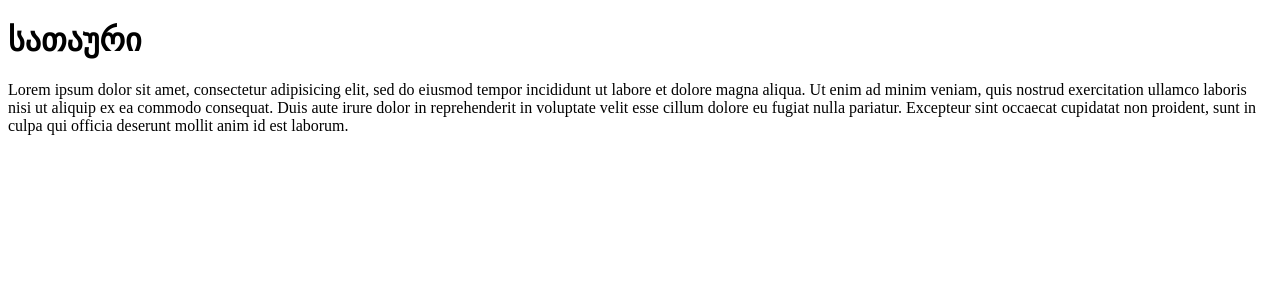
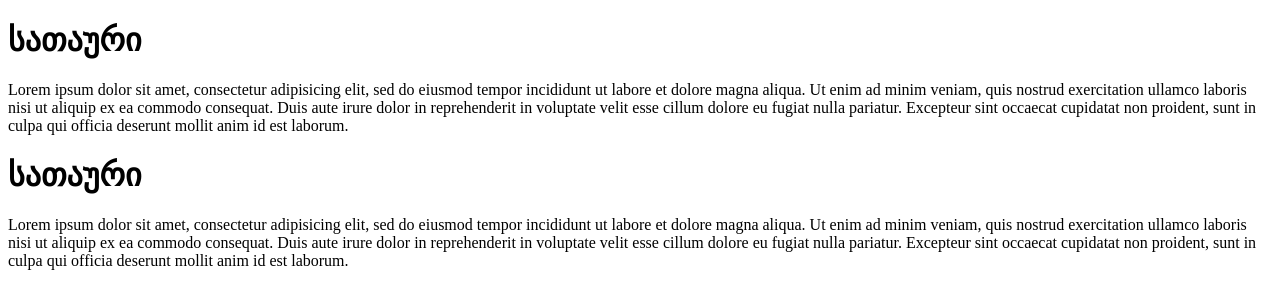
Before and after one commit to Beka120788/lesson55, a plain HTML site: page index.html in a window 1280 px wide. Drawn offline with Linux system fonts and the light colour scheme.

Commit message:
add second box

```diff
--- a/index.html
+++ b/index.html
@@ -14,6 +14,15 @@
 		cillum dolore eu fugiat nulla pariatur. Excepteur sint occaecat cupidatat non
 		proident, sunt in culpa qui officia deserunt mollit anim id est laborum.</p>
 	</div>
+	<div class="box">
+		<h1>სათაური</h1>
+		<p>Lorem ipsum dolor sit amet, consectetur adipisicing elit, sed do eiusmod
+		tempor incididunt ut labore et dolore magna aliqua. Ut enim ad minim veniam,
+		quis nostrud exercitation ullamco laboris nisi ut aliquip ex ea commodo
+		consequat. Duis aute irure dolor in reprehenderit in voluptate velit esse
+		cillum dolore eu fugiat nulla pariatur. Excepteur sint occaecat cupidatat non
+		proident, sunt in culpa qui officia deserunt mollit anim id est laborum.</p>
+	</div>
 
 
 </body>
```
